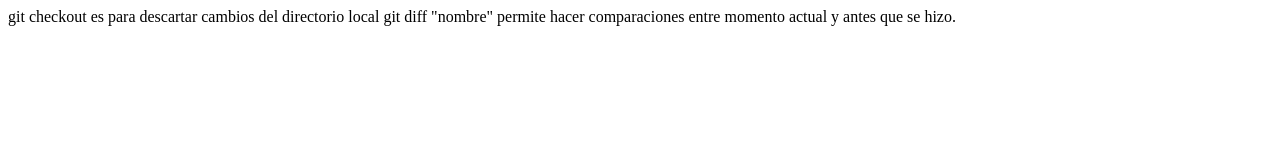
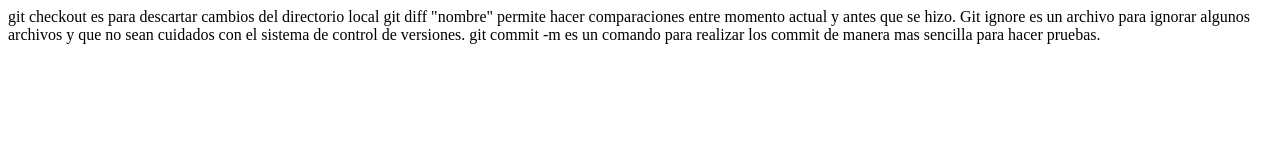
Before and after one commit to srendon2123/Pruebas-git, a plain HTML site: page menu-principal.html in a window 1280 px wide. Drawn offline with Linux system fonts and the light colour scheme.

Commit message:
Haciendo pruebas

```diff
--- a/menu-principal.html
+++ b/menu-principal.html
@@ -13,7 +13,9 @@
    git diff "nombre" permite hacer comparaciones entre momento actual y antes que se hizo.
 
    <!-- Git ignore y git -m -->
+   Git ignore es un archivo para ignorar algunos archivos y que no sean cuidados con el sistema de control de versiones.
 
+   git commit -m es un comando para realizar los commit de manera mas sencilla para hacer pruebas.
 
 </body>
 
```
